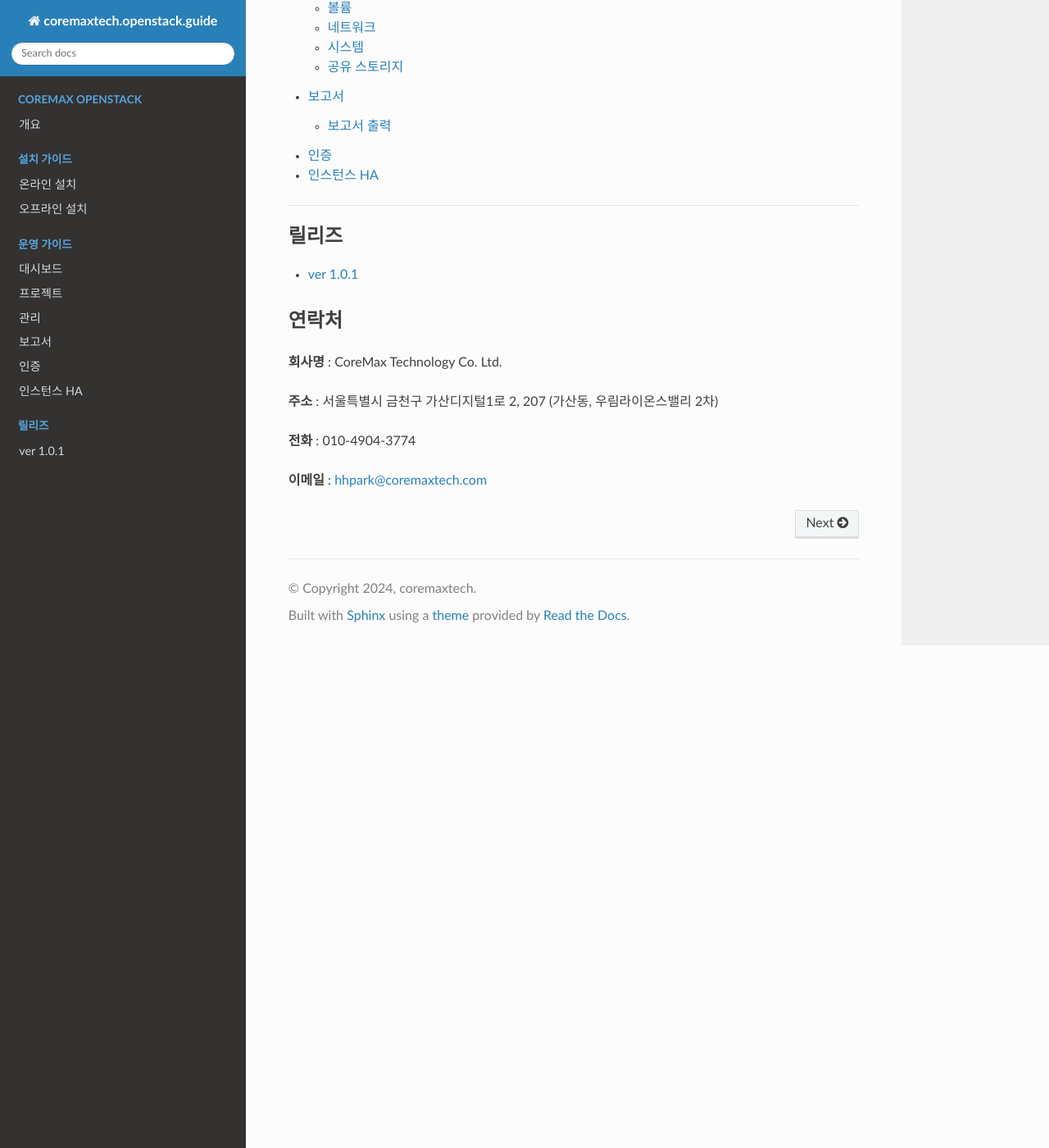
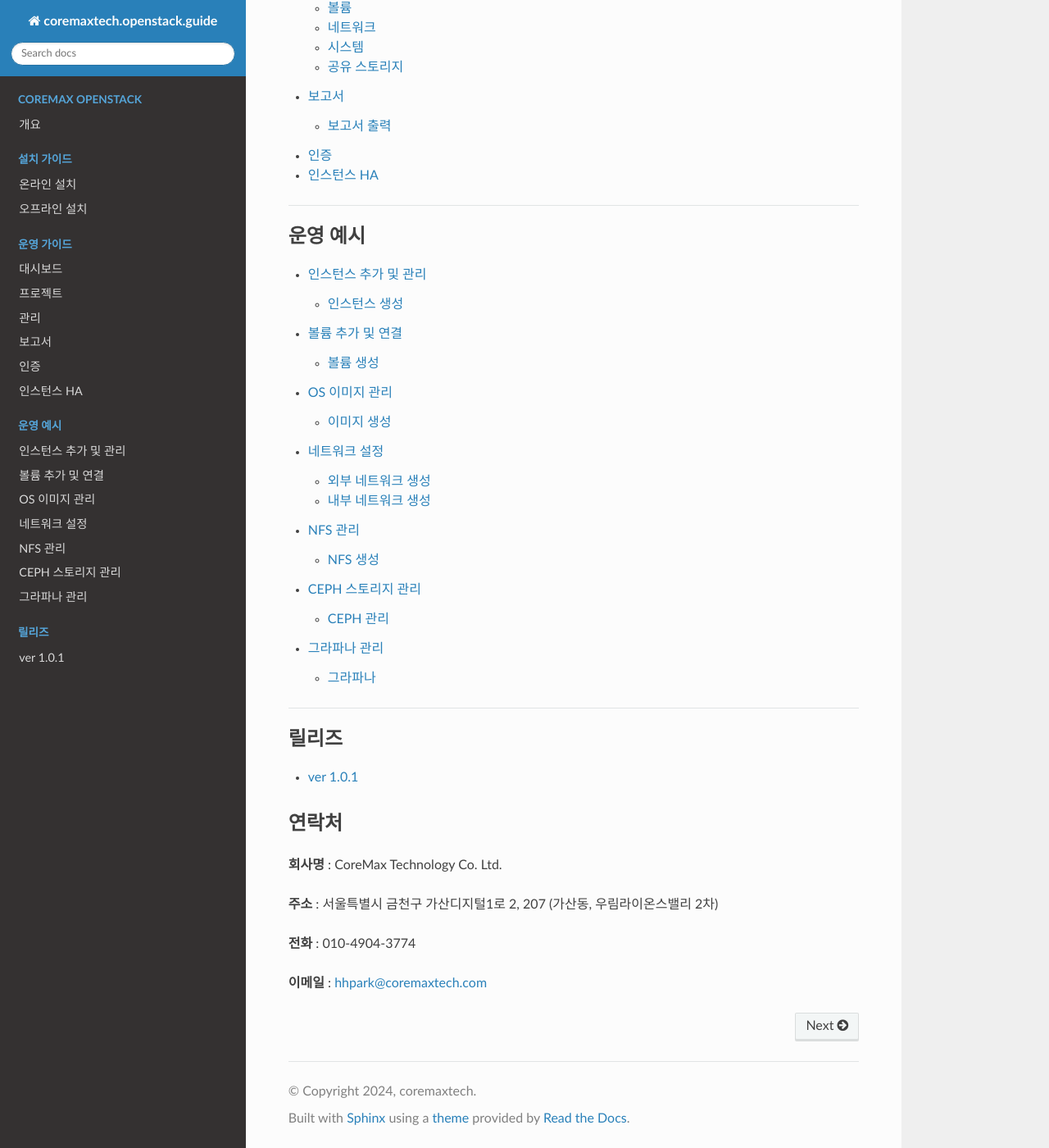
Before and after one commit to hoonhee92/install_tutorial.ver-0.1, a Sphinx documentation site: the page built from docs/source/index.rst, in a window 1280 px wide and 1400 px high, scrolled down 2766 px. Shown: the whole window at 82% size. Built offline with Sphinx 7.4.7 and the Read the Docs theme 3.1.0, drawn with Linux system fonts in a browser that asks for light colours.

Commit message:
Update index.rst

```diff
--- a/docs/source/index.rst
+++ b/docs/source/index.rst
@@ -94,6 +94,23 @@ OpenStack과 전문 플러그인을 통해 강력한 클라우드 환경을 구
    보고서 <operation/report>
    인증 <operation/auth>
    인스턴스 HA <operation/instance-ha>
+
+--------
+
+.. toctree::
+   :caption: 운영 예시
+   :maxdepth: 2
+
+   인스턴스 추가 및 관리 <example/instance-up>
+   볼륨 추가 및 연결 <example/volume-up>
+   OS 이미지 관리 <example/image>
+   네트워크 설정 <example/network>
+   NFS 관리 <example/nfs>
+   CEPH 스토리지 관리 <example/ceph>
+   그라파나 관리 <example/grafana>
+
+
+
 --------
 
 .. toctree::
```
